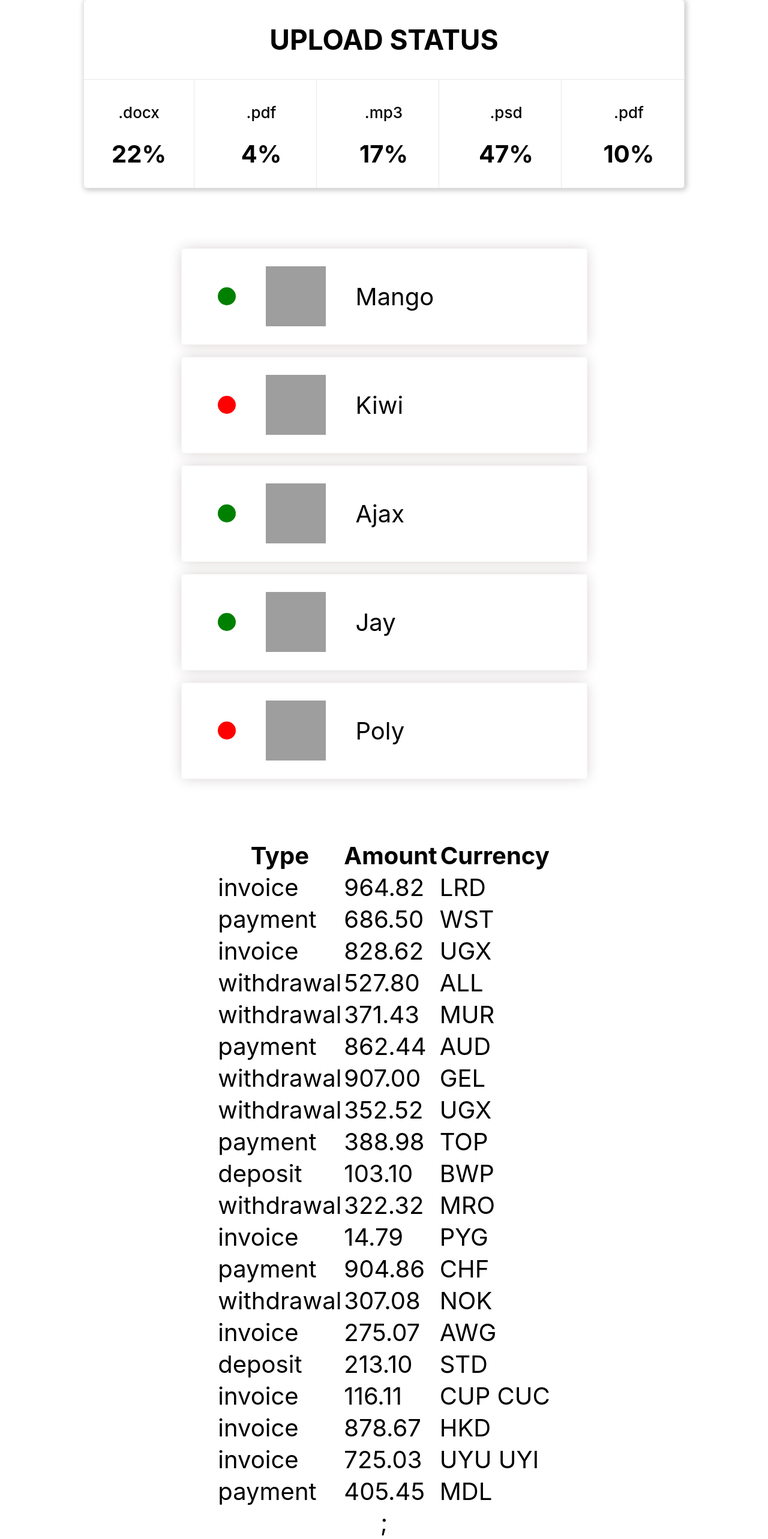
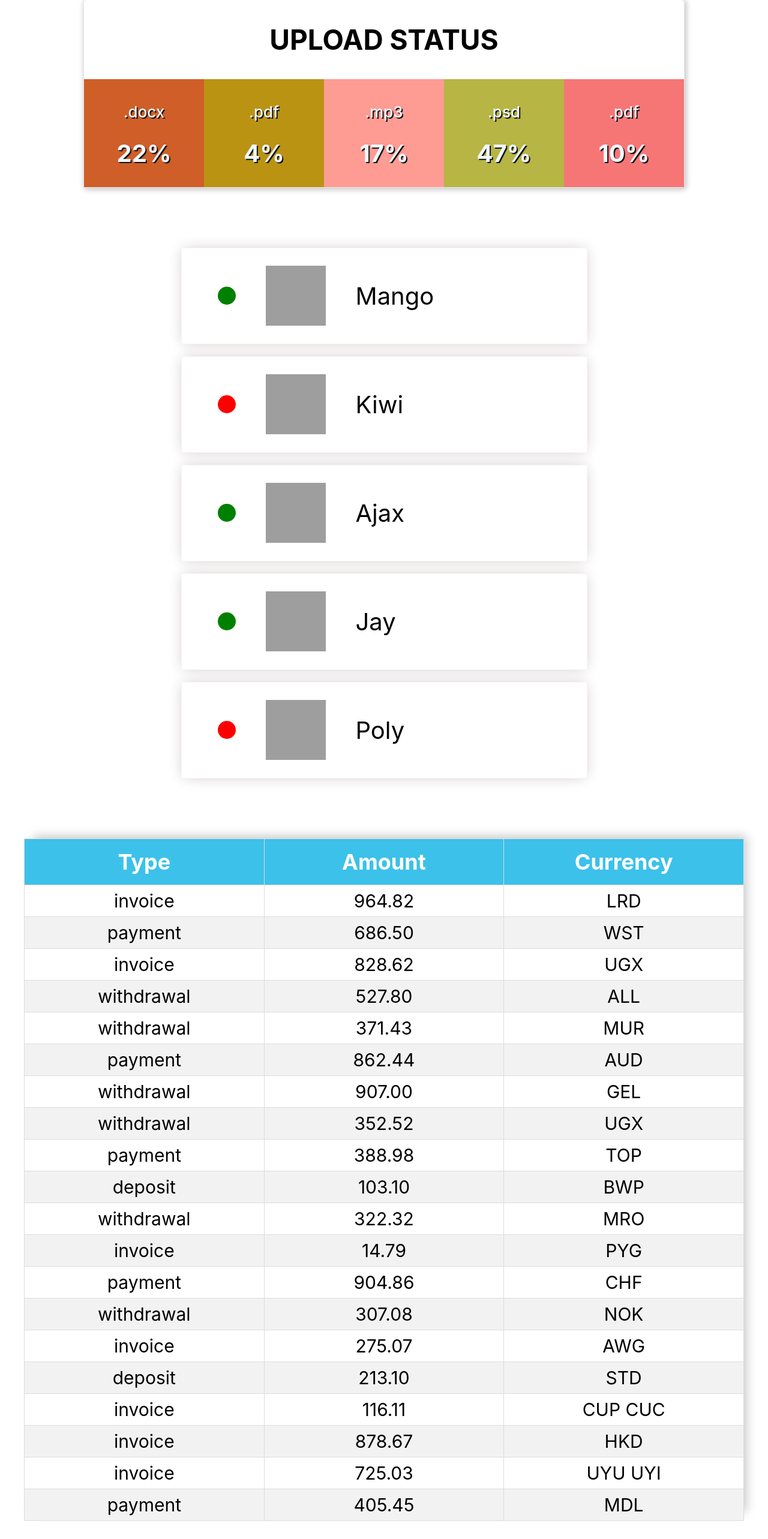
Before and after one commit to MaryShtayn/goit-react-hw-01-components, a React (Create React App) app: page / in a window 1280 px wide. Shown: the part 1108-3674 px from the top of the page at 60% size. Built offline with nearby package versions, Linux system fonts and the light colour scheme; grey boxes are pictures that could not be loaded.

Commit message:
added styleto the 4th task

```diff
--- a/src/components/App.jsx
+++ b/src/components/App.jsx
@@ -29,7 +29,7 @@ export const App = () => {
       />
       <Statistics title="Upload status" stats={data} />
       <FriendList friends={friends} />
-      <TransactionHistory items={transactions} />;
+      <TransactionHistory items={transactions} />
     </div>
   );
 };
--- /dev/null
+++ b/src/components/Statistics/RandomHexColore.js
@@ -0,0 +1,3 @@
+export function getRandomHexColor() {
+  return `#${Math.floor(Math.random() * 16777215).toString(16)}`;
+}
--- a/src/components/Statistics/Statistics.js
+++ b/src/components/Statistics/Statistics.js
@@ -1,4 +1,5 @@
 import PropTypes from 'prop-types';
+import { getRandomHexColor } from './RandomHexColore';
 import css from './Statistics.module.css';
 
 export const Statistics = ({ title, stats }) => {
@@ -9,7 +10,11 @@ export const Statistics = ({ title, stats }) => {
       <ul className={css.statList}>
         {stats.map(({ id, label, percentage }) => {
           return (
-            <li className={css.item} key={id}>
+            <li
+              key={id}
+              className={css.item}
+              style={{ backgroundColor: getRandomHexColor() }}
+            >
               <span className={css.label}>{label}</span>
               <span className={css.percentage}>{percentage}%</span>
             </li>
--- a/src/components/Statistics/Statistics.module.css
+++ b/src/components/Statistics/Statistics.module.css
@@ -22,8 +22,6 @@
   margin: 0;
   grid-auto-rows: minmax(100px, auto);
   grid-template-columns: repeat(5, 1fr);
-  grid-gap: 20px;
-  border-top: 1px solid rgb(233, 231, 231);
 }
 
 .item {
@@ -33,7 +31,7 @@
   justify-content: center;
   height: 180px;
   line-height: 1.5;
-  border-right: 1px solid rgb(233, 231, 231);
+  color: aliceblue;
 }
 .item:last-child {
   border-right: none;
@@ -44,8 +42,10 @@
   font-weight: 500;
   padding-top: 10px;
   padding-bottom: 20px;
+  text-shadow: 2px 2px #151515;
 }
 
 .percentage {
   font-weight: 700;
+  text-shadow: 2px 2px #151515;
 }
--- a/src/components/TransactionHistory/Transaction.js
+++ b/src/components/TransactionHistory/Transaction.js
@@ -1,7 +1,6 @@
 import PropTypes from 'prop-types';
 
 export const Transaction = ({ item: { id, type, amount, currency } }) => {
-  console.log(type);
   return (
     <tr key={id}>
       <td>{type}</td>
--- a/src/components/TransactionHistory/TransactionHistory.js
+++ b/src/components/TransactionHistory/TransactionHistory.js
@@ -1,8 +1,10 @@
 import PropTypes from 'prop-types';
 import { Transaction } from './Transaction';
+import css from './TransactionHistory.module.css';
+
 export const TransactionHistory = ({ items }) => {
   return (
-    <table className="transaction-history">
+    <table className={css.transactionHistory}>
       <thead>
         <tr>
           <th>Type</th>
--- a/src/components/TransactionHistory/TransactionHistory.module.css
+++ b/src/components/TransactionHistory/TransactionHistory.module.css
@@ -0,0 +1,35 @@
+/* table */
+.transactionHistory {
+  table-layout: fixed;
+  width: 1200px;
+  border-collapse: collapse;
+  box-shadow: 10px -10px 16px -6px rgba(199, 199, 199, 1);
+  margin-bottom: 60px;
+}
+
+/* table header */
+.transactionHistory th {
+  padding-top: 16px;
+  padding-bottom: 16px;
+  text-align: center;
+  background-color: #3cc1ea;
+  color: white;
+  font-size: 36px;
+  border: 1px solid #ddd;
+}
+.transactionHistory tr:nth-child(even) {
+  background-color: #f2f2f2;
+}
+
+/* table row */
+.transactionHistory tr:hover {
+  background-color: #ddd;
+}
+
+/* table cell */
+.transactionHistory td {
+  text-align: center;
+  border: 1px solid #ddd;
+  padding: 8px;
+  font-size: 30px;
+}
```
